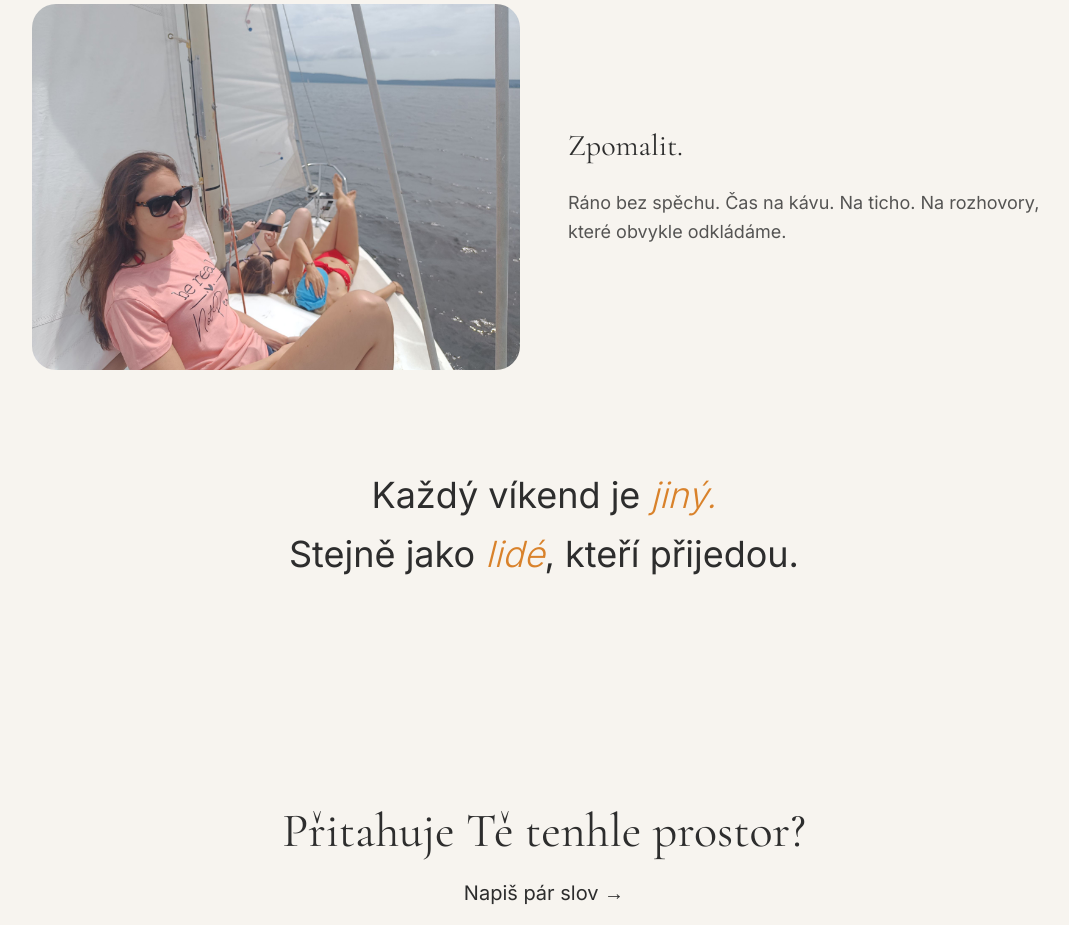
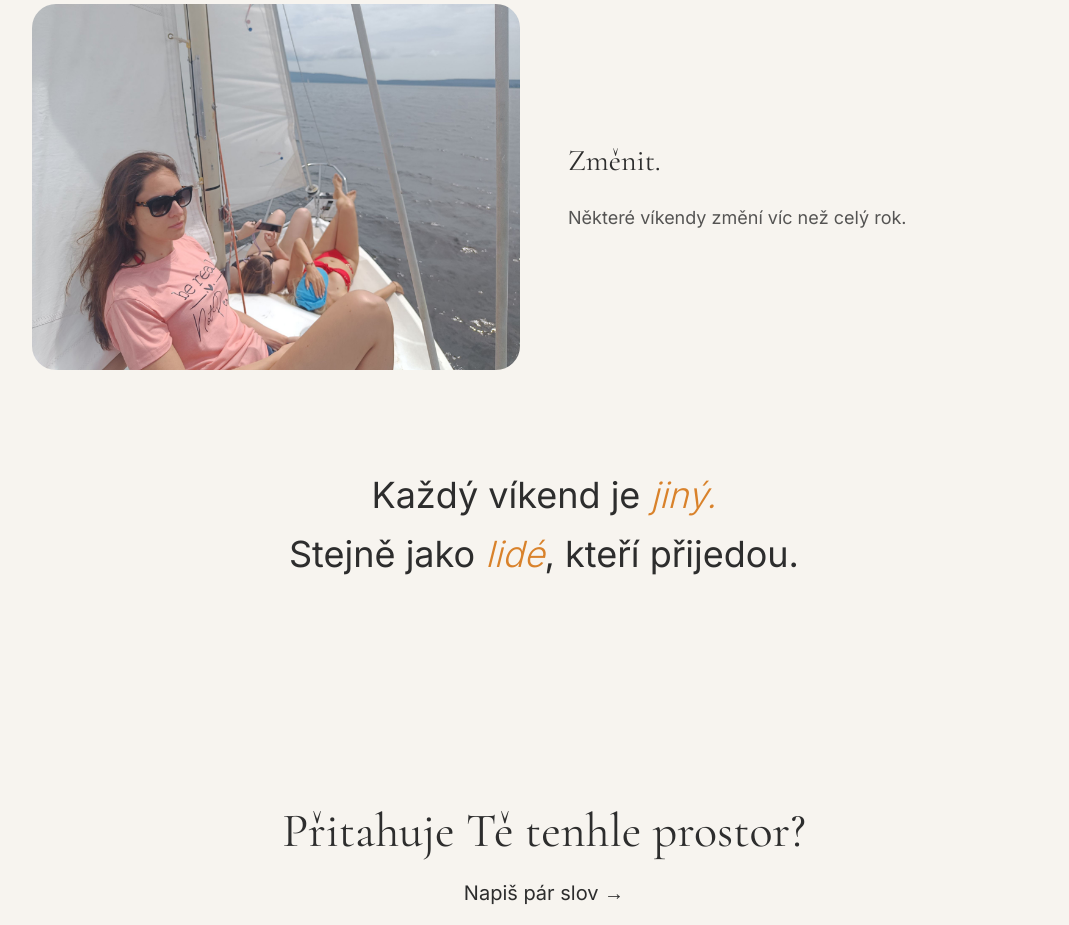
Before and after one commit to Kosacik/vikend-plny-emoci, a Next.js app: page / in a window 1280 px wide. Shown: the part 5260-6185 px from the top of the page, without its empty margins (96-1165 px from the left). Built offline with nearby package versions, Linux system fonts and the light colour scheme.

Commit message:
text update Story...

```diff
--- a/components/StoryGallery.tsx
+++ b/components/StoryGallery.tsx
@@ -156,15 +156,12 @@ export default function StoryGallery() {
 
           <div>
             <h3 className="text-3xl mb-6">
-              Zpomalit.
+              Změnit.
             </h3>
 
             <p className="text-lg leading-relaxed opacity-80">
-              Ráno bez spěchu.
-              Čas na kávu.
-              Na ticho.
-              Na rozhovory,
-              které obvykle odkládáme.
+              Některé víkendy změní víc
+              než celý rok.
             </p>
           </div>
 
```
